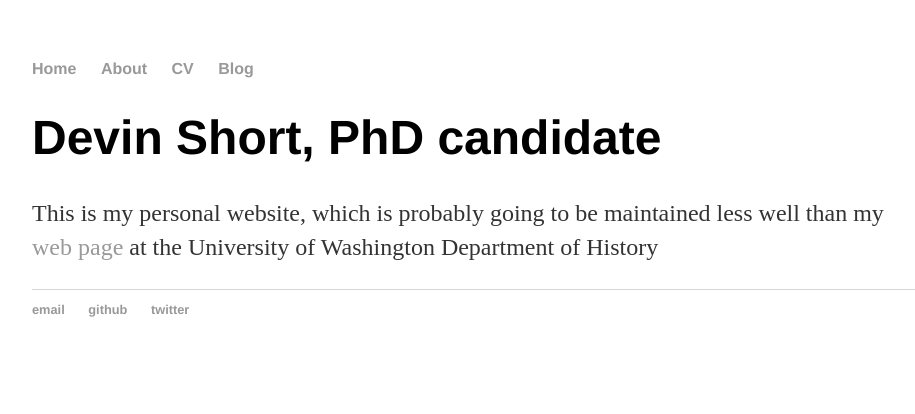
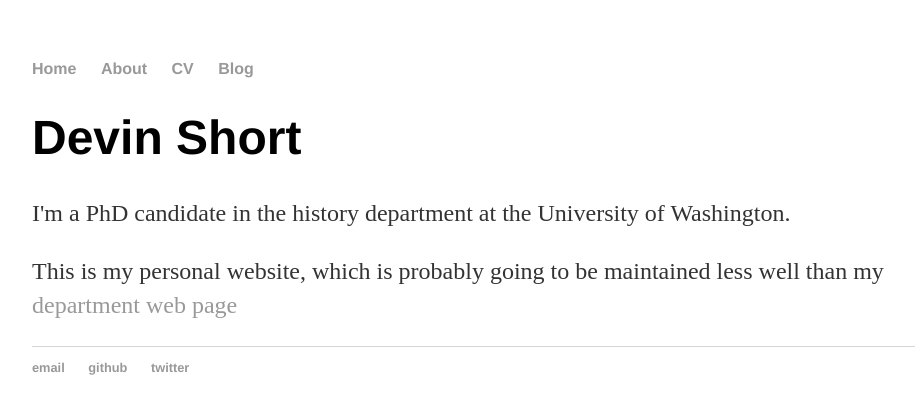
Before and after one commit to shortorian/shortorian.github.io, a Jekyll site: the page built from index.html, in a window 1280 px wide. Shown: the top 414 px of the page, without its empty margins (160-1075 px from the left). Built offline with Jekyll 4.4.1, drawn with Linux system fonts in a browser that asks for light colours.

Commit message:
edit text

```diff
--- a/index.html
+++ b/index.html
@@ -3,6 +3,7 @@ layout: default
 title: Devin Short
 ---
 <div class="blurb">
-    <h1>Devin Short, PhD candidate</h1>
-    <p>This is my personal website, which is probably going to be maintained less well than my <a href="https://history.washington.edu/people/devin-short">web page</a> at the University of Washington Department of History</p>
+    <h1>Devin Short</h1>
+    <p>I'm a PhD candidate in the history department at the University of Washington.</p>
+    <p>This is my personal website, which is probably going to be maintained less well than my <a href="https://history.washington.edu/people/devin-short">department web page</a></p>
 </div><!-- /.blurb -->
```
